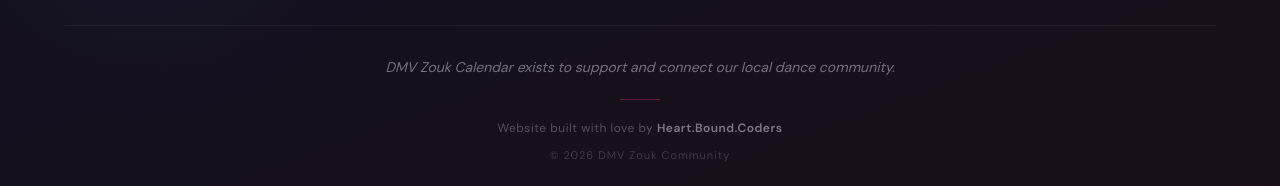
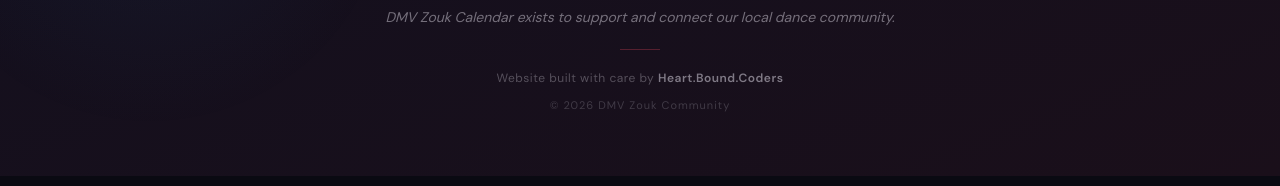
Before and after one commit to TahmidAbtahi/local-event-calendar, a Next.js app in the folder dmvzouk/: page / in a window 1280 px wide. Shown: the part 868-1054 px from the top of the page. Built offline with nearby package versions, Linux system fonts and the light colour scheme; no server answers; a web font is replaced by a local one.

Commit message:
Refactor button styles and update footer text

```diff
--- a/dmvzouk/app/CalendarApp.js
+++ b/dmvzouk/app/CalendarApp.js
@@ -354,13 +354,13 @@ export default function CalendarApp({ events, usedFallback = false }) {
                 const types = [...new Set(dayEvents.map((e) => e.type))];
 
                 return (
-                  <button key={day} onClick={() => hasEvents && setSelectedDate(isSelected ? null : dk)} style={{
-                    height: "54px", borderRadius: "10px", border: "1px solid",
+                  <button key={day} onClick={() => setSelectedDate(isSelected ? null : dk)} style={{
+                    height: "44px", borderRadius: "10px", border: "1px solid",
                     borderColor: isSelected ? theme.accentStrong : today ? theme.accentMedium : theme.cellBorder,
                     background: isSelected ? theme.accentBg : today ? theme.accentFaint : hasEvents ? theme.cellBg : "transparent",
                     color: isSelected || today ? "#fff" : hasEvents ? theme.textPrimary : theme.textFaint,
                     fontSize: "13px", fontWeight: today || isSelected ? 700 : 400,
-                    cursor: hasEvents ? "pointer" : "default",
+                    cursor: "pointer",
                     display: "flex", flexDirection: "column", alignItems: "center", justifyContent: "center",
                     gap: "5px", transition: "all 0.2s ease", position: "relative", padding: "4px",
                     fontFamily: "inherit",
@@ -501,7 +501,7 @@ export default function CalendarApp({ events, usedFallback = false }) {
           </p>
           <div style={{ width: "40px", height: "1px", background: theme.accentMedium, margin: "0 auto 20px" }} />
           <p style={{ fontSize: "12px", color: theme.textDim, letterSpacing: "0.5px" }}>
-            Website built with love by{" "}
+            Website built with care by{" "}
             <a href="https://www.facebook.com/profile.php?id=61588535387670"
               target="_blank" rel="noopener noreferrer"
               style={{ color: theme.textMuted, fontWeight: 600 }}>Heart.Bound.Coders</a>
```
